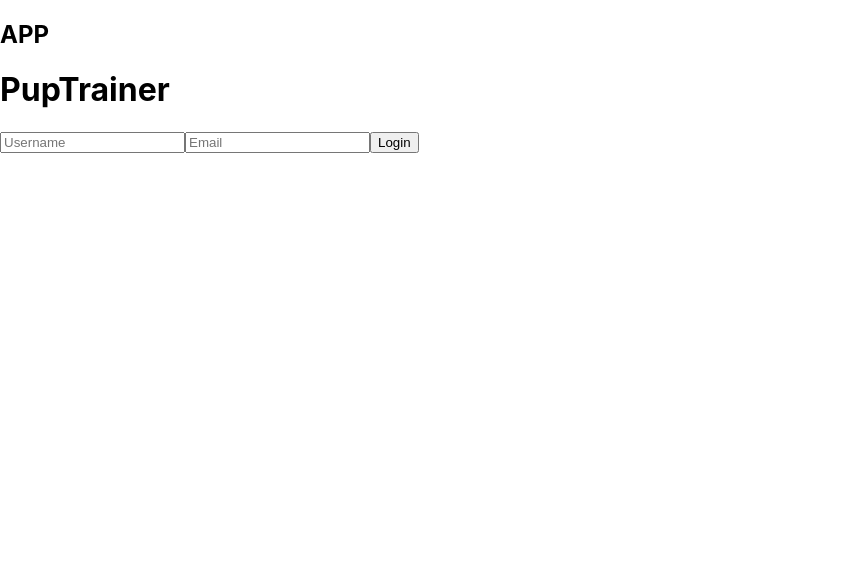
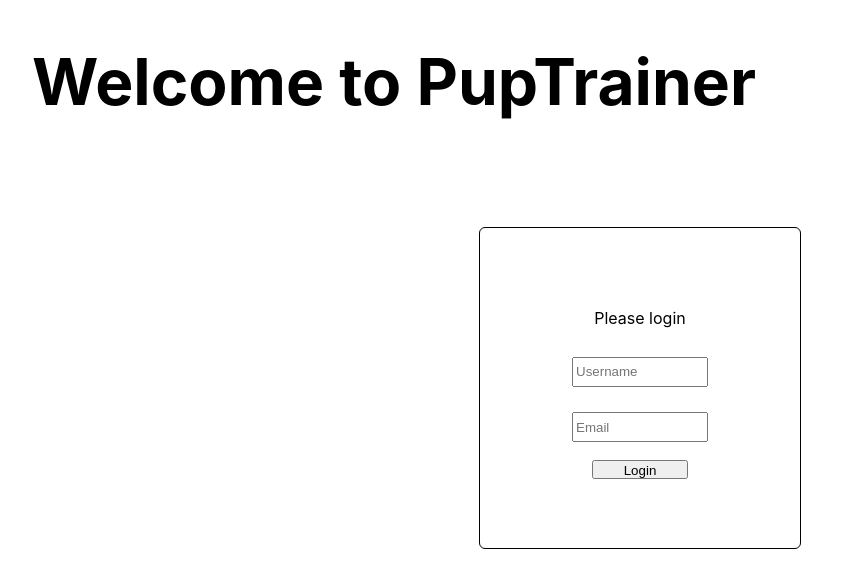
Before and after one commit to PupTrainer/fe_puptrainer, a React (Create React App) app: page / in a window 1280 px wide. Shown: the top 588 px of the page, without its empty margins (0-864 px from the left). Built offline with nearby package versions, Linux system fonts and the light colour scheme; no server answers.

Commit message:
Add basic login page styling

```diff
--- a/src/App.js
+++ b/src/App.js
@@ -10,7 +10,6 @@ const App = () => {
 
 return (
   <div>
-    <h2>APP</h2>
     <Switch>
       <Route exact path='/'>
         <Login />
--- a/src/Login.js
+++ b/src/Login.js
@@ -1,18 +1,26 @@
 import React from 'react'
+import './login.css'
 
 const Login = () => {
     return (
         <div>
-            <h1>PupTrainer</h1>
+            <h1 className='title'>Welcome to PupTrainer</h1>
+        <div className='login-page'>
+            <div className='input-container'>
+                <p>Please login</p>
                 <input
+                className='input'
                 type='text'
                 placeholder='Username'
                 />
                 <input
+                className='input'
                 type='text'
                 placeholder='Email'
                 />
-            <button>Login</button>
+                <button className='button'>Login</button>
+            </div>
+        </div>
         </div>
     )
 }
--- /dev/null
+++ b/src/login.css
@@ -0,0 +1,34 @@
+.login-page {
+  display: flex;
+  align-items: center;
+  flex-direction: column;
+}
+
+.title {
+  font-size: 4rem;
+  margin-left: 2rem;
+}
+
+.input-container {
+  height: 20rem;
+  width: 20rem;
+  border: 1px solid black;
+  border-radius: 6px;
+  margin: 4rem;
+  display: flex;
+  flex-direction: column;
+  justify-content: center;
+  align-items: center;
+}
+
+.input {
+  height: 1.5rem;
+  width: 8rem;
+  margin: 0.8rem;
+}
+
+.button {
+  height: 1.2rem;
+  width: 6rem;
+  margin: 0.3rem;
+}/*# sourceMappingURL=login.css.map */
--- /dev/null
+++ b/src/login.scss
@@ -0,0 +1,35 @@
+
+.login-page {
+  display: flex;
+  align-items: center;
+  flex-direction: column;
+}
+
+.title {
+  font-size: 4rem;
+  margin-left: 2rem;
+}
+
+.input-container {
+  height: 20rem;
+  width: 20rem;
+  border: 1px solid black;
+  border-radius: 6px;
+  margin: 4rem;
+  display: flex;
+  flex-direction: column;
+  justify-content: center;
+  align-items: center;
+}
+
+.input {
+  height: 1.5rem;
+  width: 8rem;
+  margin: .8rem;
+}
+
+.button {
+  height: 1.2rem;
+  width: 6rem;
+  margin: .3rem;
+}
```
Also changed, not shown: 1 other file (tests, documents, lock files or other folders). Lines whose indentation alone changed are shown as unchanged.
